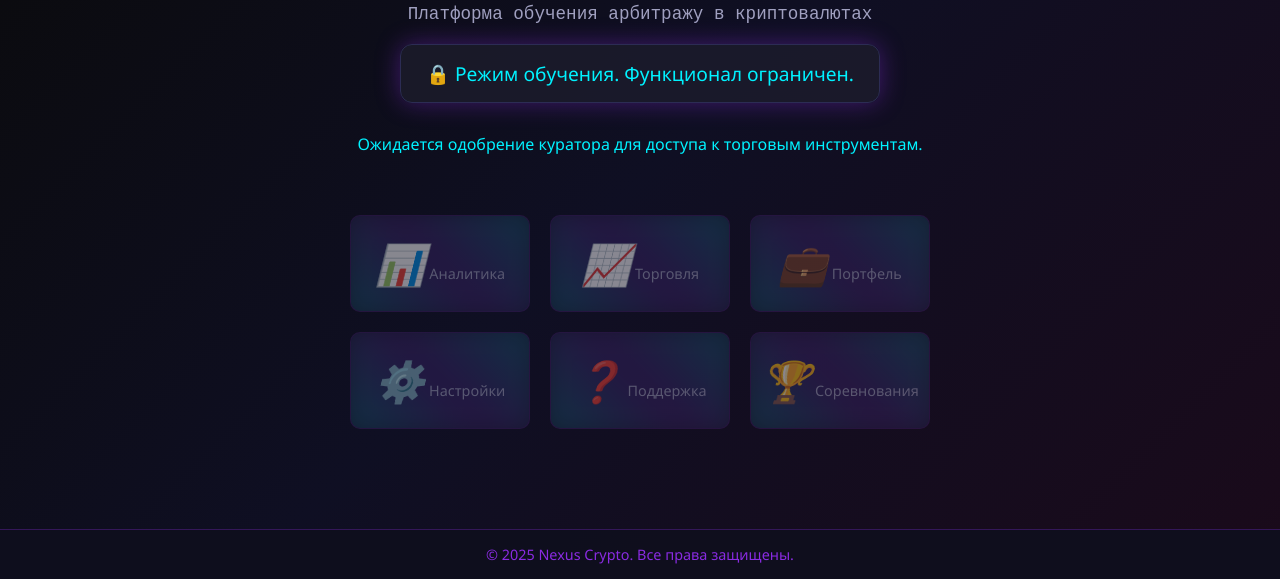
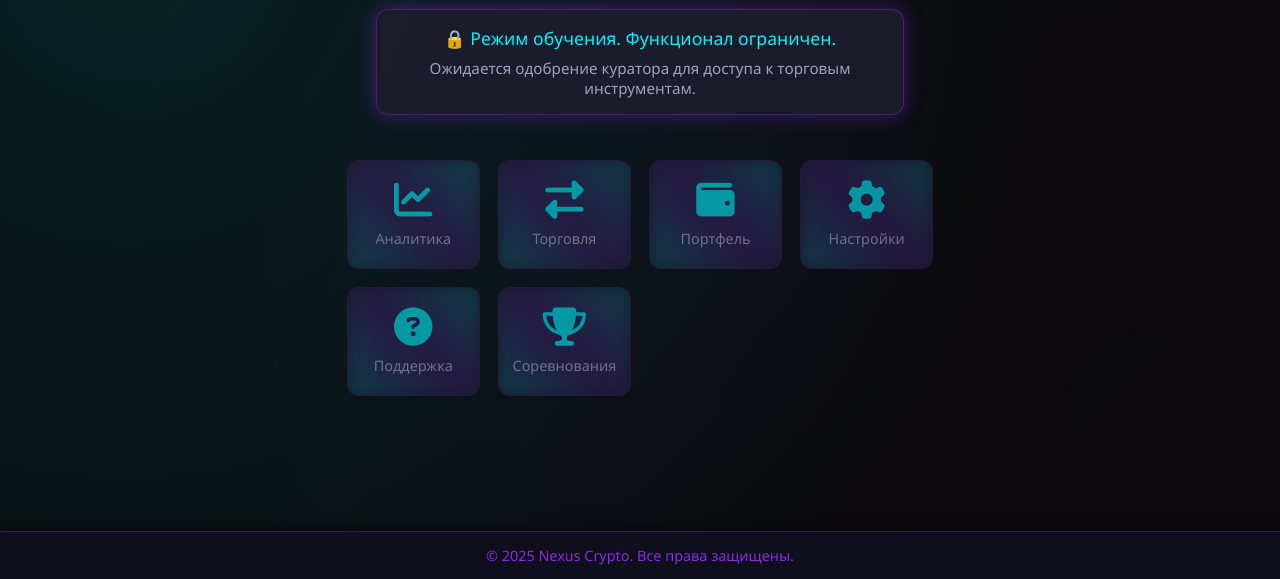
Before and after one commit to y2jakemiami/NFTGO, a plain HTML site: page index.html in a window 1280 px wide. Shown: the part 221-800 px from the top of the page. Drawn offline with Linux system fonts and the light colour scheme.

Commit message:
Update index.html

```diff
--- a/index.html
+++ b/index.html
@@ -4,6 +4,8 @@
     <meta charset="UTF-8">
     <meta name="viewport" content="width=device-width, initial-scale=1.0">
     <title>Versus Crypto Arbitrage</title>
+    <!-- Подключение Font Awesome -->
+    <link rel="stylesheet" href="https://cdnjs.cloudflare.com/ajax/libs/font-awesome/6.6.0/css/all.min.css">
     <style>
         /* Сброс стилей */
         * {
@@ -14,28 +16,29 @@
 
         body {
             font-family: 'Segoe UI', Tahoma, Geneva, Verdana, sans-serif;
-            background-color: #0a0a0a;
+            background: linear-gradient(135deg, #0a0a0a 0%, #0f0f23 50%, #1a0a1a 100%);
             color: #e0e0e0;
             overflow-x: hidden;
-            height: 100vh;
+            min-height: 100vh;
             display: flex;
             flex-direction: column;
             position: relative;
         }
 
-        /* Фон с градиентом и неоновыми акцентами */
+        /* Фон с неоновыми акцентами */
         body::before {
             content: '';
-            position: absolute;
+            position: fixed;
             top: 0;
             left: 0;
-            right: 0;
-            bottom: 0;
-            background: linear-gradient(135deg, #0a0a0a 0%, #0f0f23 50%, #1a0a1a 100%);
+            width: 100%;
+            height: 100%;
+            background: radial-gradient(circle at 10% 20%, rgba(0, 242, 255, 0.1) 0%, rgba(10, 10, 10, 0.9) 70%),
+                        radial-gradient(circle at 90% 80%, rgba(138, 43, 226, 0.1) 0%, rgba(10, 10, 10, 0.9) 70%);
             z-index: -1;
         }
 
-        /* Обертка для контента */
+        /* Контейнер */
         .container {
             max-width: 100%;
             padding: 20px;
@@ -46,156 +49,206 @@
             flex-direction: column;
             justify-content: center;
             align-items: center;
+            padding-bottom: 80px; /* Отступ для фиксированного футера */
         }
 
         /* Заголовок */
         h1 {
-            font-size: 2.5rem;
-            margin-bottom: 20px;
+            font-size: 2.2rem;
+            margin-bottom: 15px;
             background: linear-gradient(90deg, #00f2ff, #8a2be2);
             -webkit-background-clip: text;
             background-clip: text;
             color: transparent;
             text-shadow: 0 0 10px rgba(0, 242, 255, 0.3);
             letter-spacing: 1px;
+            animation: glow 2s infinite alternate;
+        }
+
+        @keyframes glow {
+            from { text-shadow: 0 0 10px rgba(0, 242, 255, 0.3); }
+            to { text-shadow: 0 0 20px rgba(138, 43, 226, 0.6), 0 0 30px rgba(0, 242, 255, 0.4); }
         }
 
         /* Статус обучения */
         .status {
-            background: rgba(30, 30, 46, 0.7);
-            border: 1px solid #2c2c54;
+            background: rgba(30, 30, 46, 0.85);
+            border: 1px solid rgba(138, 43, 226, 0.4);
             border-radius: 12px;
-            padding: 15px 25px;
+            padding: 16px 24px;
             margin: 20px 0;
-            font-size: 1.2rem;
+            font-size: 1.1rem;
             color: #00f2ff;
             box-shadow: 0 0 15px rgba(0, 242, 255, 0.2);
             animation: pulse 2s infinite;
+            backdrop-filter: blur(4px);
+            max-width: 90%;
+            text-align: center;
         }
 
         @keyframes pulse {
-            0% { box-shadow: 0 0 15px rgba(0, 242, 255, 0.2); }
-            50% { box-shadow: 0 0 25px rgba(138, 43, 226, 0.4); }
-            100% { box-shadow: 0 0 15px rgba(0, 242, 255, 0.2); }
+            0% { box-shadow: 0 0 10px rgba(0, 242, 255, 0.2); }
+            50% { box-shadow: 0 0 20px rgba(138, 43, 226, 0.4); }
+            100% { box-shadow: 0 0 10px rgba(0, 242, 255, 0.2); }
         }
 
-        /* Блок меню */
+        .status-message {
+            color: #a0a0c0;
+            margin-top: 8px;
+            font-size: 0.95rem;
+        }
+
+        /* Меню */
         .menu-grid {
             display: grid;
-            grid-template-columns: repeat(auto-fit, minmax(140px, 1fr));
-            gap: 20px;
+            grid-template-columns: repeat(auto-fit, minmax(130px, 1fr));
+            gap: 18px;
             width: 100%;
             max-width: 600px;
-            margin-top: 30px;
+            margin-top: 25px;
         }
 
         .menu-item {
-            background: rgba(25, 25, 40, 0.8);
+            background: rgba(25, 25, 40, 0.85);
             border: 1px solid rgba(138, 43, 226, 0.3);
-            border-radius: 10px;
+            border-radius: 12px;
             padding: 20px 10px;
             cursor: not-allowed;
-            opacity: 0.5;
+            opacity: 0.6;
             transition: all 0.3s ease;
             position: relative;
             overflow: hidden;
+            backdrop-filter: blur(5px);
         }
 
         .menu-item::before {
             content: '';
             position: absolute;
-            top: -10px;
-            left: -10px;
-            right: -10px;
-            bottom: -10px;
+            top: -5px;
+            left: -5px;
+            right: -5px;
+            bottom: -5px;
             background: linear-gradient(45deg, #00f2ff, #8a2be2, #00f2ff);
             z-index: -1;
-            filter: blur(15px);
+            filter: blur(10px);
             opacity: 0.3;
+            transition: opacity 0.3s ease;
         }
 
         .menu-item:hover {
-            transform: translateY(-5px);
-            opacity: 0.7;
-            box-shadow: 0 5px 15px rgba(138, 43, 226, 0.3);
+            transform: translateY(-6px) scale(1.03);
+            opacity: 0.9;
+            box-shadow: 0 8px 20px rgba(138, 43, 226, 0.4);
+            border-color: rgba(0, 242, 255, 0.5);
+        }
+
+        .menu-item:hover::before {
+            opacity: 0.5;
         }
 
         .menu-item i {
-            font-size: 2.5rem;
+            font-size: 2.4rem;
             color: #00f2ff;
             margin-bottom: 10px;
+            transition: transform 0.3s ease;
+        }
+
+        .menu-item:hover i {
+            transform: scale(1.2);
         }
 
         .menu-item span {
             font-size: 0.9rem;
-            color: #a0a0c0;
+            color: #b0b0d0;
+            display: block;
         }
 
-        /* Нижний бар (для Telegram Web App) */
+        /* Футер */
         .footer-bar {
             background: rgba(15, 15, 30, 0.95);
             border-top: 1px solid rgba(138, 43, 226, 0.3);
-            padding: 15px;
+            padding: 14px;
             position: fixed;
             bottom: 0;
             width: 100%;
             text-align: center;
             color: #8a2be2;
             font-size: 0.9rem;
+            box-shadow: 0 -2px 10px rgba(0, 0, 0, 0.4);
         }
 
         .footer-bar p {
             margin: 0;
         }
 
-        /* Анимация при загрузке */
+        /* Анимация появления */
         .container {
-            animation: fadeIn 1.2s ease-out;
+            animation: fadeIn 1.2s ease-out forwards;
         }
 
         @keyframes fadeIn {
             from { opacity: 0; transform: translateY(20px); }
             to { opacity: 1; transform: translateY(0); }
         }
+
+        /* Адаптивность */
+        @media (max-width: 600px) {
+            h1 {
+                font-size: 1.8rem;
+            }
+
+            .menu-grid {
+                grid-template-columns: repeat(2, 1fr);
+                gap: 15px;
+            }
+
+            .menu-item {
+                padding: 16px 8px;
+            }
+
+            .menu-item i {
+                font-size: 2rem;
+            }
+        }
     </style>
 </head>
 <body>
     <div class="container">
         <h1>Nexus Crypto</h1>
-        <p style="font-size:1.1rem; color: #a0a0c0; max-width: 500px; font-family: monospace;">
-            Платформа обучения арбитражу в криптовалютах
+        <p style="font-size:1.1rem; color: #a0a0c0; max-width: 500px;">
+            Платформа обучения межбиржевой торговле
         </p>
 
         <div class="status">
             🔒 Режим обучения. Функционал ограничен.
+            <div class="status-message">
+                Ожидается одобрение куратора для доступа к торговым инструментам.
+            </div>
         </div>
-        <p style="color: #00f2ff; margin: 10px 0 30px;">
-            Ожидается одобрение куратора для доступа к торговым инструментам.
-        </p>
 
         <div class="menu-grid">
             <div class="menu-item">
-                <i>📊</i>
+                <i class="fas fa-chart-line"></i>
                 <span>Аналитика</span>
             </div>
             <div class="menu-item">
-                <i>📈</i>
+                <i class="fas fa-exchange-alt"></i>
                 <span>Торговля</span>
             </div>
             <div class="menu-item">
-                <i>💼</i>
+                <i class="fas fa-wallet"></i>
                 <span>Портфель</span>
             </div>
             <div class="menu-item">
-                <i>⚙️</i>
+                <i class="fas fa-cog"></i>
                 <span>Настройки</span>
             </div>
             <div class="menu-item">
-                <i>❓</i>
+                <i class="fas fa-question-circle"></i>
                 <span>Поддержка</span>
             </div>
             <div class="menu-item">
-                <i>🏆</i>
+                <i class="fas fa-trophy"></i>
                 <span>Соревнования</span>
             </div>
         </div>
```
